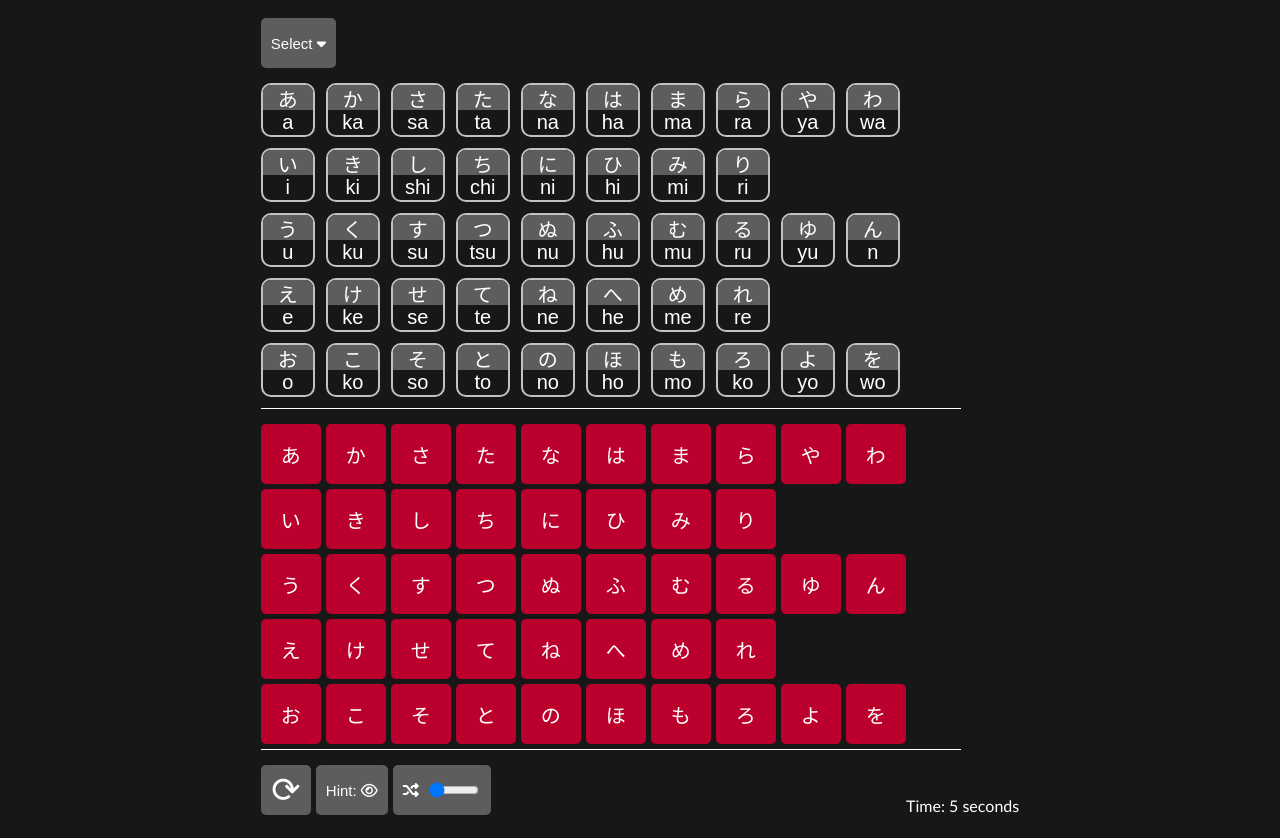
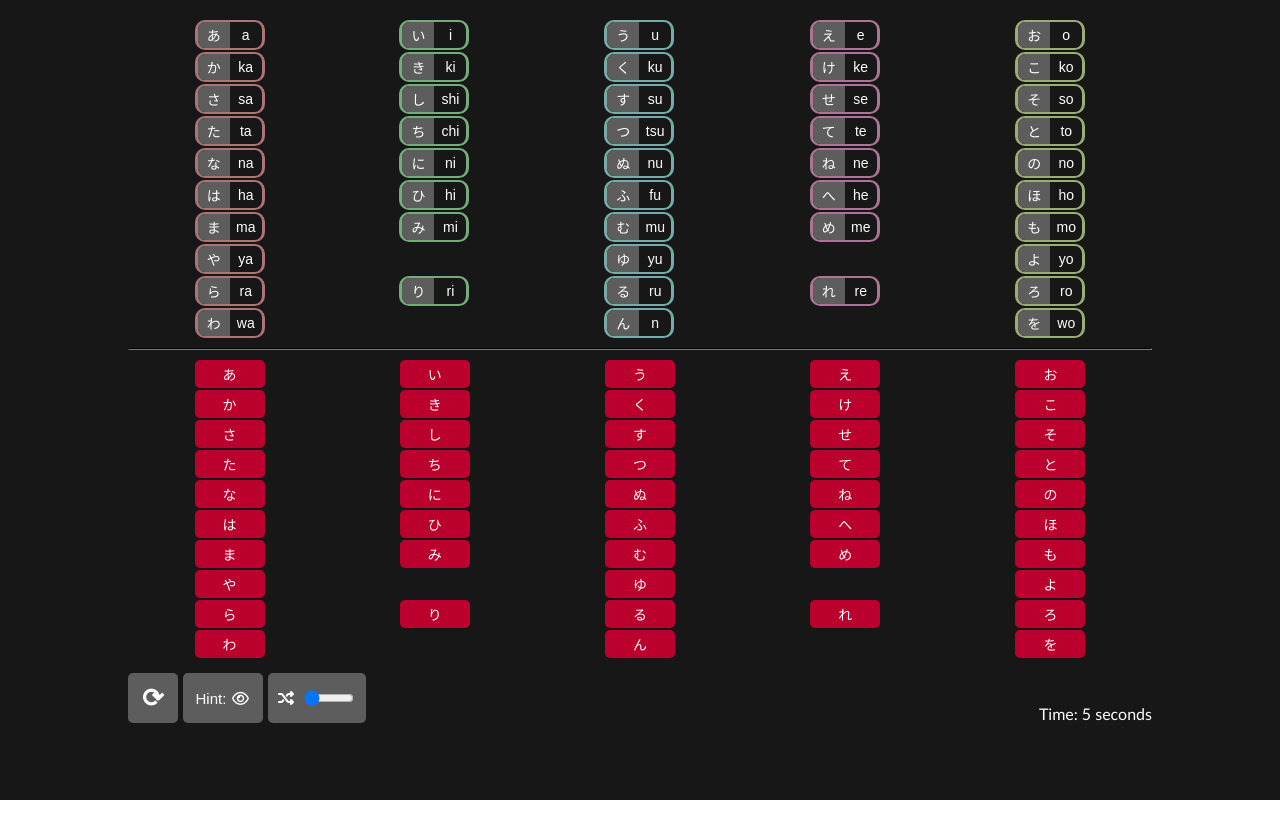
Before and after one commit to joejamsky/LanguageTrainer, a React (Create React App) app in the folder language-learner/: page / in a window 1280 px wide. After the commit the page ends 800 px from the top, so only its background shows below. Built offline with nearby package versions, Linux system fonts and the light colour scheme.

Commit message:
styling wip

```diff
--- a/language-learner/package.json
+++ b/language-learner/package.json
@@ -10,6 +10,7 @@
     "react": "^18.2.0",
     "react-dom": "^18.2.0",
     "react-scripts": "5.0.1",
+    "sass": "^1.71.1",
     "web-vitals": "^2.1.4"
   },
   "scripts": {
--- a/language-learner/src/App.js
+++ b/language-learner/src/App.js
@@ -1,7 +1,8 @@
 import React, { useState, useEffect } from 'react';
-import './App.css';
-import hiraganaCharacters from './Data/hiragana_characters.json';
-import hiraganaPhonetics from './Data/hiragana_phonetic.json';
+import './Styles/App.scss';
+import './Styles/Header.scss';
+import hiraganaCharacters from './Data/hiragana_characters_alt.json';
+import hiraganaPhonetics from './Data/hiragana_phonetic_alt.json';
 import '@fortawesome/fontawesome-free/css/all.css';
 
 
@@ -12,7 +13,10 @@ function App() {
   const [shuffleIntensity, setShuffleIntensity] = useState(0);
   const [isDropdownOpen, setIsDropdownOpen] = useState(false);
 
+
   const toggleDropdown = () => {
+    let bars = document.querySelectorAll('.bar')
+    bars.forEach(bar => bar.classList.toggle('x'))
     setIsDropdownOpen(!isDropdownOpen);
   };
 
@@ -154,21 +158,81 @@ function App() {
     <div className="App">
 
 
-      <div className="dropdown">
-        <button onClick={toggleDropdown}>
-          Select <i className="fa fa-caret-down" aria-hidden="true"></i>
-        </button>
-        {isDropdownOpen && (
-          <div className="dropdown-content">
-            <label for="languages">List of Languages:</label>
-            <select name="" id="languages">
-              <option value="">Romanji</option>
-              <option value="">Hiragana</option>
-              <option value="">Katakana</option>
-            </select>
+      {/* <div className="nav-container">
+        <div className='language-select-container'>
+          <div className="dropdown">
+            <input type="checkbox" id="dropdown-native"/>
+
+            <label className="dropdown__face" htmlFor="dropdown-native">
+              <div className="dropdown__text"><i className="fa-regular fa-square-caret-up"></i></div>
+
+              <div className="dropdown__arrow"></div>
+            </label>
+
+            <ul className="dropdown__items">
+              <li>Romanji</li>
+              <li>Hiragana</li>
+              <li>Katakana</li>
+            </ul>
           </div>
-        )}
-      </div>
+
+          <svg>
+            <filter id="goo">
+              <feGaussianBlur in="SourceGraphic" stdDeviation="10" result="blur" />
+              <feColorMatrix in="blur" type="matrix" values="1 0 0 0 0  0 1 0 0 0  0 0 1 0 0  0 0 0 30 -10" result="goo" />
+              <feBlend in="SourceGraphic" in2="goo" />
+            </filter>
+          </svg>
+
+
+
+          <div className="dropdown">
+            <input type="checkbox" id="dropdown-target"/>
+
+            <label className="dropdown__face" htmlFor="dropdown-target">
+              <div className="dropdown__text"><i className="fa-regular fa-square-caret-down"></i></div>
+
+              <div className="dropdown__arrow"></div>
+            </label>
+
+            <ul className="dropdown__items">
+              <li>Romanji</li>
+              <li>Hiragana</li>
+              <li>Katakana</li>
+            </ul>
+          </div>
+
+          <svg>
+            <filter id="goo">
+              <feGaussianBlur in="SourceGraphic" stdDeviation="10" result="blur" />
+              <feColorMatrix in="blur" type="matrix" values="1 0 0 0 0  0 1 0 0 0  0 0 1 0 0  0 0 0 30 -10" result="goo" />
+              <feBlend in="SourceGraphic" in2="goo" />
+            </filter>
+          </svg>
+        </div>
+
+        <div className='nav-toggle-container'>
+          <a className="nav-toggle" onClick={toggleDropdown} >
+            <span className="bar"></span>
+            <span className="bar"></span>
+            <span className="bar"></span>
+          </a>
+        </div>
+
+        <div className={`options-container ${isDropdownOpen ? 'open' : ''}`}>
+          <div className='panel panel-01'></div>
+          <div className='panel panel-02'></div>
+          <div className='panel panel-03'></div>
+          <div className='panel panel-04'></div>
+          <div className='panel panel-05'></div>
+          <div className='options-content'>
+            <div className=''>
+
+            </div>
+          </div>
+        </div>
+
+      </div> */}
 
       <div className="grid" onDragOver={onDragOver}>
         {hiraganaCharacters.map((character, index) => (
@@ -187,7 +251,7 @@ function App() {
         ))}
       </div>
 
-      {/* <div class="divider"></div> */}
+      <hr></hr>
 
       <div id="shapesGrid" className="grid">
       {shuffledCharacters.map((hiraganaCharacter, index) => (
@@ -211,7 +275,9 @@ function App() {
         <button className="reset-btn" onClick={resetGame}>&#10227;</button>
 
 
-        <button onClick={() => setShowPlaceholders(!showPlaceholders)}>
+        <button
+          className="hint-btn"
+          onClick={() => setShowPlaceholders(!showPlaceholders)}>
           {showPlaceholders ? (
             <span>Hint: <i className="fa-regular fa-eye"></i></span>
           ) : (
@@ -220,7 +286,7 @@ function App() {
         </button>
 
         <div className="difficulty-container">
-          <i class="fa-solid fa-shuffle"></i>
+          <i className="fa-solid fa-shuffle"></i>
           <input
             type="range"
             min="0"
--- a/language-learner/src/Data/hiragana_characters_alt.json
+++ b/language-learner/src/Data/hiragana_characters_alt.json
@@ -6,7 +6,7 @@
     "な", "に", "ぬ", "ね", "の",
     "は", "ひ", "ふ", "へ", "ほ",
     "ま", "み", "む", "め", "も",
-    "や", "ゆ", "よ",
+    "や", null, "ゆ", null, "よ",
     "ら", "り", "る", "れ", "ろ",
-    "わ", "を", "ん"
+    "わ", null, "ん", null, "を"
   ]
--- a/language-learner/src/Data/hiragana_phonetic_alt.json
+++ b/language-learner/src/Data/hiragana_phonetic_alt.json
@@ -1,17 +1,12 @@
 [
-    "a", "i", "u", "e", "o",
-    "ka", "ki", "ku", "ke", "ko",
-    "sa", "shi", "su", "se", "so",
-    "ta", "chi", "tsu", "te", "to",
-    "na", "ni", "nu", "ne", "no",
-    "ha", "hi", "fu", "he", "ho",
-    "ma", "mi", "mu", "me", "mo",
-    "ya", "yu", "yo",
-    "ra", "ri", "ru", "re", "ro",
-    "wa", "wo", "n",
-    "ga", "gi", "gu", "ge", "go",
-    "za", "ji", "zu", "ze", "zo",
-    "da", "di", "du", "de", "do",
-    "ba", "bi", "bu", "be", "bo",
-    "pa", "pi", "pu", "pe", "po"
+    "a",  "i",   "u",   "e",    "o",
+    "ka", "ki",  "ku",  "ke",   "ko",
+    "sa", "shi", "su",  "se",   "so",
+    "ta", "chi", "tsu", "te",   "to",
+    "na", "ni",  "nu",  "ne",   "no",
+    "ha", "hi",  "fu",  "he",   "ho",
+    "ma", "mi",  "mu",  "me",   "mo",
+    "ya", null,  "yu",  null,   "yo",
+    "ra", "ri",  "ru",  "re",   "ro",
+    "wa", null,  "n",   null,   "wo"
 ]
--- a/language-learner/src/App.css
+++ b/language-learner/src/Styles/App.scss
@@ -1,42 +1,94 @@
-body{
+html, body, #root {
+    margin: 0;
+    padding: 0;
+    width: 100vw;
+    height: 100vh;
+    /* box-sizing: border-box; */
+    /* overflow: hidden; */
+}
+
+
+
+hr{
+    margin: 0px;
+    border-color: #282828;
+}
+
+
+.App{
     background-color: #171717;
     color: white;
-
-}
-
-.App{
-    padding: 10px 20%;
+    padding: 20px 10%;
     display: flex;
     flex-direction: column;
     gap: 10px;
+    width: 100%;
+    height: 100%;
 }
+
+@media only screen and (max-width: 480px) {
+    .App{
+        padding: 10px;
+    }
+}
+
+
+
+
 
 .grid{
     /* display: flex;
     flex-wrap: wrap;
     gap: 10px 0.9% ; */
     display: grid;
-    grid-template-columns: repeat(auto-fill, 60px); /* Adjust number of columns based on your needs */
-    grid-template-rows: repeat(5, 60px);
-    grid-gap: 5px 5px;
+    grid-template-columns: repeat(5, auto); /* Adjust number of columns based on your needs */
+    // grid-template-rows: repeat(auto, auto);
+    grid-gap: 2px;
     /* justify-content: center; */
-    width: 700px;
+    width: 100%;
 
-    font-size: 20px;
+    font-size: 14px;
 
-    border-bottom: 1px solid white;
-    padding: 5px 0;
+    // border-bottom: 1px solid white;
+    // padding: 5px 0;
 }
 
 .grid-item{
-    height: 50px;
-    width: 50px;
-    border: solid 2px rgb(194, 194, 194);
+    height: 30px;
+    width: 100%;
+    margin: 0 auto;
+    max-width: 70px;
+    display: flex;
+    flex-direction: row;
+    border-bottom: solid 2px;
+    border-left: solid 3px;
+    border-right: solid 3px;
+    border-top: solid 2px;
     border-radius: 10px;
     overflow: hidden;
     text-align: center;
     justify-content: flex-end; /* Align content to the right */
     /* flex: 0 0 8%; */
+}
+
+.grid-item:nth-child(5n-4){
+    border-color: rgb(173, 116, 116);
+}
+
+.grid-item:nth-child(5n-3){
+    border-color: rgb(116, 173, 121);
+}
+
+.grid-item:nth-child(5n-2){
+    border-color: rgb(116, 173, 168);
+}
+
+.grid-item:nth-child(5n-1){
+    border-color: rgb(173, 116, 149);
+}
+
+.grid-item:nth-child(5n){
+    border-color: rgb(153, 173, 116);
 }
 
 .grid-item.gap{
@@ -45,8 +97,8 @@ body{
 
 .grid-receiver-slot {
     position: relative;
-    height: 50%;
-    width: 100%;
+    height: 100%;
+    width: 50%;
     background-color: #5d5d5d;
 }
 
@@ -72,8 +124,8 @@ body{
     display: flex;
     justify-content: center;
     align-items: center;
-    height: 50%;
-    width: 100%;
+    height: 100%;
+    width: 50%;
     font-family: Arial, Helvetica, sans-serif;
 }
 
@@ -81,14 +133,13 @@ body{
     display: flex;
     justify-content: center;
     align-items: center;
-    /* max-height: 40px;
-    max-width: 40px;
-    min-height: 40px;
-    min-width: 40px; */
+    height: 28px;
+    width: 100%;
+    margin: 0 auto;
+    max-width: 70px;
     font-family: Arial, Helvetica, sans-serif;
     background-color: #BC002D;
     border-radius: 5px;
-    /* flex: 0 0 9%; */
 }
 
 .grid-shape.gap{
@@ -158,7 +209,20 @@ button{
 }
 
 .reset-btn{
-    font-size: 35px;
+    font-size: 26px;
+    font-weight: 900;
+    line-height: 0px;
+}
+
+.hint-btn{
+    min-width: 80px;
+    display: flex;
+    flex-direction: row;
+    justify-content: center;
+    align-items: center;
+    i{
+        width: 20px;
+    }
 }
 
 .time{
--- /dev/null
+++ b/language-learner/src/Styles/Header.scss
@@ -0,0 +1,264 @@
+.nav-container {
+    display: flex;
+    flex-direction: row;
+    /* justify-content: space-between; */
+    place-items: center;
+    display: flex;
+    justify-content: space-between;
+    gap: 10%;
+    z-index: 10000;
+}
+
+.nav-toggle-container{
+  width: 30px;
+  position: relative;
+  height: 100%;
+}
+
+.nav-toggle {
+  display: flex;
+  flex-direction: column;
+  justify-content: space-between;
+  height: 18px;
+  width: 20px;
+  justify-self: flex-end;
+  position: absolute;
+  right: 0px;
+  top:50%;
+  transform: translate(0, -50%);
+}
+
+.nav-toggle .bar {
+  height: 4px;
+  width: 100%;
+  border-radius: 2px;
+  background-color: white;
+  transition: all 100ms ease-in-out;
+}
+
+.nav-toggle:hover {
+  cursor: pointer;
+}
+
+.x:nth-of-type(1) {
+  transition: all 100ms ease-in-out;
+  transform: rotate(45deg) translate(1px, -3px);
+  transform-origin: top left;
+  width: 26px;
+}
+
+.x:nth-of-type(2) {
+  transition: all 100ms ease-in-out;
+  transform-origin: center;
+  width: 0;
+}
+
+.x:nth-of-type(3) {
+  transition: all 100ms ease-in-out;
+  transform: rotate(-45deg) translate(1px, 3px);
+  transform-origin: bottom left;
+  width: 26px;
+}
+
+
+
+
+
+.options-container{
+  position: absolute;
+  width: 80%;
+  height: 0px;
+  top: 60px;
+  left: 10%;
+  border-radius: 20px;
+  visibility: hidden;
+  display: flex;
+  flex-direction: column;
+  overflow: hidden;
+  transition: all 0.6s step-end;
+
+  .options-content{
+    position: absolute;
+    top: 0;
+    left: 0;
+    width: 100%;
+    height: 100%;
+
+    display: flex;
+    flex-direction: column;
+    transform-style: preserve-3d;
+  }
+
+
+
+  .panel{
+    height: 20%;
+    width: 100%;
+    background-color: gray;
+    transform-origin: 50% 0%;
+    transform: perspective(250px) rotateX(-90deg);
+  }
+
+  .panel-01{
+    transition: 0.1s linear 0.5s;
+  }
+  .panel-02{
+    transition: 0.1s linear 0.4s;
+  }
+  .panel-03{
+    transition: 0.1s linear 0.3s;
+  }
+  .panel-04{
+    transition: 0.1s linear 0.2s;
+  }
+  .panel-05{
+    transition: 0.1s linear 0.1s;
+  }
+
+
+
+}
+
+.options-container.open{
+  height: calc(100vh - 80px);
+  visibility: visible;
+  transition: all 0ms;
+  transform-style: preserve-3d;
+  .panel-01,
+  .panel-02,
+  .panel-03,
+  .panel-04,
+  .panel-05
+  {
+
+
+    transform: perspective(160px) rotateX(1deg) translateZ(1px);
+  }
+
+  .panel-01{
+    transition: 0.1s linear 0.1s;
+  }
+  .panel-02{
+    transition: 0.1s linear 0.2s;
+  }
+  .panel-03{
+    transition: 0.1s linear 0.3s;
+  }
+  .panel-04{
+    transition: 0.1s linear 0.4s;
+  }
+  .panel-05{
+    transition: 0.1s linear 0.5s;
+  }
+}
+
+
+
+
+
+
+
+
+
+
+
+.language-select-container{
+  width: 100%;
+  place-items: center;
+  display: flex;
+  flex-direction: row;
+  justify-content: space-between;
+  gap: 10%;
+}
+
+
+// GoOoO
+.dropdown {
+    position: relative;
+    width: 50%;
+    // max-width: 50%;
+    filter: url(#goo);
+    color: #000;
+
+    &__face,
+    &__items {
+      background-color: #fff;
+      padding: 10px 20px;
+      border-radius: 10px;
+    }
+
+    &__face {
+      display: block;
+      position: relative;
+    }
+
+    // These are the dropdown items
+    &__items {
+      margin: 0;
+      position: absolute;
+      right: 0;
+      top: 50%;
+      width: 100%;
+      list-style: none;
+      list-style-type: none;
+      display: flex;
+      justify-content: space-between;
+      flex-direction: column;
+      gap: 10px;
+      visibility: hidden;
+      z-index: -1;
+      opacity: 0;
+
+      transition:  all 0.4s cubic-bezier(0.93, 0.88, 0.1, 0.8), opacity 0.3s;
+
+      // This is the little bridge betweeen blobs
+      &::before {
+        content: "";
+        background-color: #fff;
+        position: absolute;
+        bottom: 100%;
+        right: 20%;
+        height: 20px;
+        width: 20px;
+      }
+    }
+
+    &__arrow {
+      border-bottom: 2px solid #000;
+      border-right: 2px solid #000;
+      position: absolute;
+      top: 50%;
+      right: 30px;
+      width: 10px;
+      height: 10px;
+      transform: rotate(45deg) translateY(-50%);
+      transform-origin: right;
+    }
+
+    input {
+      display: none;
+
+      &:checked ~ .dropdown__items {
+        top: calc(100% + 25px);
+        visibility: visible;
+        opacity: 1;
+      }
+    }
+}
+
+  // body {
+  //   background-image: linear-gradient(140deg, #e2e2e2, #cdcdcd);
+  //   display: grid;
+  //   place-items: center;
+  //   font-family: "Lato", Arial, sans-serif;
+  //   height: 100vh;
+  //   margin: 0;
+  // }
+
+* {
+  box-sizing: border-box;
+}
+
+svg {
+  display: none;
+}
--- a/language-learner/src/index.js
+++ b/language-learner/src/index.js
@@ -1,6 +1,6 @@
 import React from 'react';
 import ReactDOM from 'react-dom/client';
-import './index.css';
+import './index.scss';
 import App from './App';
 import reportWebVitals from './reportWebVitals';
 
```
Also changed, not shown: language-learner/src/index.css (deleted), language-learner/src/index.scss (added), 1 other file (tests, documents, lock files or other folders).
